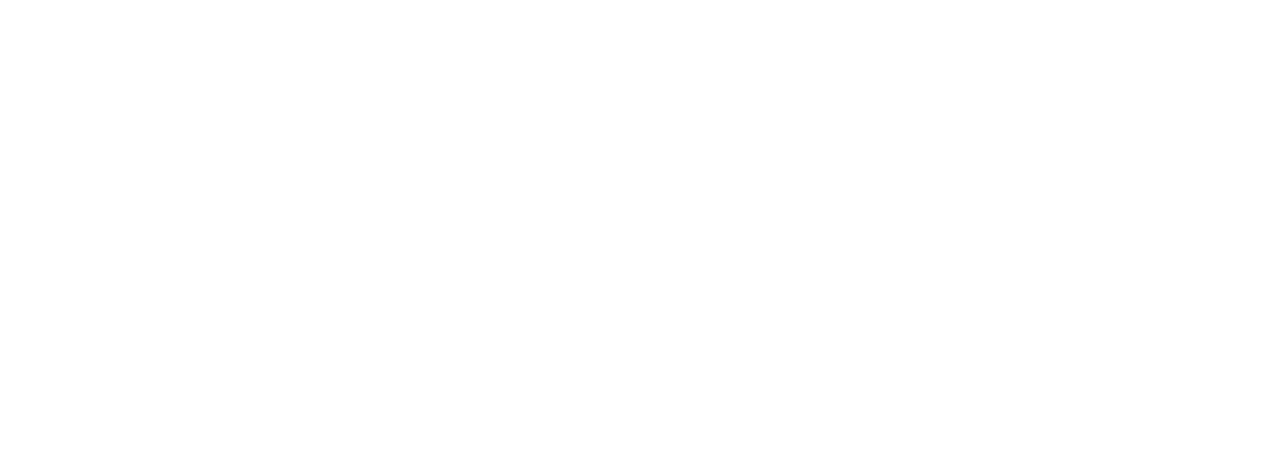
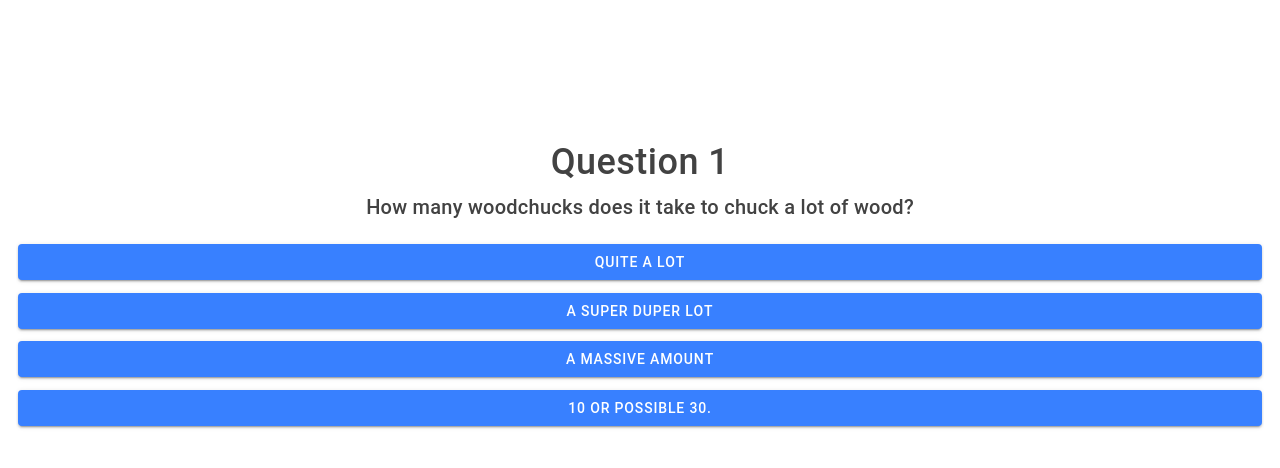
Before and after one commit to Get-Your-GreenBack-Tompkins/gygb-client-web, a React (Create React App) app: page /quiz/question in a window 1280 px wide. Shown: the top 468 px of the page. Built offline with nearby package versions, Linux system fonts and the light colour scheme.

Commit message:
base pages

```diff
--- a/src/App.tsx
+++ b/src/App.tsx
@@ -3,7 +3,10 @@
 import { IonApp, IonRouterOutlet } from '@ionic/react';
 import { IonReactRouter } from '@ionic/react-router';
 import Quiz from './pages/Quiz';
-import Question1 from './pages/Question1';
+import PQuestion from './pages/PQuestion';
+import Correct from './pages/Correct';
+import Incorrect from './pages/Incorrect';
+//import CQuestion from './components/CQuestion';
 
 /* Core CSS required for Ionic components to work properly */
 import '@ionic/react/css/core.css';
@@ -29,7 +32,9 @@
     <IonReactRouter>
       <IonRouterOutlet>
         <Route path="/quiz" component={Quiz} exact={true} />
-        <Route path="/quiz/question1" component={Question1} exact={true} />
+        <Route path="/quiz/question" component={PQuestion} exact={true} />
+        <Route path="/quiz/correct" component={Correct} exact={true} />
+        <Route path="/quiz/incorrect" component={Incorrect} exact={true} />
         <Route exact path="/" render={() => <Redirect to="/quiz" />} />
       </IonRouterOutlet>
     </IonReactRouter>
--- /dev/null
+++ b/src/components/CQuestion.tsx
@@ -0,0 +1,12 @@
+import React from 'react';
+/*
+function CQuestion(props: { content: React.ReactNode; }) {
+  return (
+    <h2 className="question">{props.content}</h2>
+  );
+}
+CQuestion.propTypes = {
+  content: React.PropTypes.string.isRequired
+};
+export default CQuestion;
+*/
--- /dev/null
+++ b/src/pages/Correct.tsx
@@ -0,0 +1,18 @@
+import React from 'react';
+import { IonPage, IonButton, IonContent, IonToolbar, IonTitle } from '@ionic/react';
+
+const Correct: React.FC = () => {
+  return (
+    <IonPage>
+      <IonContent fullscreen class="ion-padding">
+        <IonToolbar>
+          <IonTitle size="large" class="title">Correct!</IonTitle>
+          <IonTitle class="subtitle">It does take a massive amount of woodchucks!</IonTitle>
+          <IonButton routerLink="/quiz/question">Continue</IonButton>
+        </IonToolbar>
+      </IonContent>
+    </IonPage>
+  );
+};
+
+export default Correct;
--- /dev/null
+++ b/src/pages/Incorrect.tsx
@@ -0,0 +1,19 @@
+import React from 'react';
+import { IonPage, IonButton, IonContent, IonToolbar, IonTitle } from '@ionic/react';
+
+const Incorrect: React.FC = () => {
+  return (
+    <IonPage>
+      <IonContent fullscreen class="ion-padding">
+        <IonToolbar>
+          <IonTitle size="large" class="title">Whoops!</IonTitle>
+          <IonTitle class="subtitle">That isn't quite right...</IonTitle>
+          <IonButton routerLink="/quiz/question">Skip</IonButton><br />
+          <IonButton routerLink="/quiz/question">Try Again</IonButton>
+        </IonToolbar>
+      </IonContent>
+    </IonPage>
+  );
+};
+
+export default Incorrect;
--- /dev/null
+++ b/src/pages/PQuestion.tsx
@@ -0,0 +1,21 @@
+import React from 'react';
+import { IonPage, IonButton, IonContent, IonToolbar, IonTitle } from '@ionic/react';
+
+const Question: React.FC = () => {
+    return (
+        <IonPage>
+            <IonContent fullscreen class="ion-padding">
+                <IonToolbar>
+                    <IonTitle class="title">Question 1</IonTitle>
+                    <IonTitle class="subtitle">How many woodchucks does it take to chuck a lot of wood?</IonTitle>
+                    <IonButton expand="block" routerLink="/quiz/incorrect">Quite A Lot</IonButton>
+                    <IonButton expand="block" routerLink="/quiz/incorrect">A Super Duper Lot</IonButton>
+                    <IonButton expand="block" routerLink="/quiz/correct">A Massive Amount</IonButton>
+                    <IonButton expand="block" routerLink="/quiz/incorrect">10 or possible 30.</IonButton>
+                </IonToolbar>
+            </IonContent>
+        </IonPage>
+    );
+};
+
+export default Question;
--- a/src/pages/Question1.tsx
+++ /dev/null
@@ -1,14 +0,0 @@
-import React from 'react';
-import { IonButton, IonContent, IonToolbar, IonTitle, IonItem } from '@ionic/react';
-
-const Question1: React.FC = () => {
-    return (
-        <IonContent fullscreen class="ion-padding">
-            <IonToolbar>
-                <IonTitle size="large" class="title">Question 1</IonTitle>
-                <IonButton expand="block" routerLink="/quiz/question1">Start Quiz</IonButton>
-            </IonToolbar>
-        </IonContent>);
-    };
-
-export default Question1;
--- a/src/pages/Quiz.tsx
+++ b/src/pages/Quiz.tsx
@@ -1,16 +1,17 @@
+import React from 'react';
+import { IonPage, IonButton, IonContent, IonToolbar, IonTitle } from '@ionic/react';
 
-
-import React from 'react';
-import { IonButton, IonContent, IonToolbar, IonTitle, IonItem } from '@ionic/react';
-
-const Quiz: React.FC = () => {
+const Quiz: React.FC<{ question: string }> = ({ question }) => {
     return (
-        <IonContent fullscreen class="ion-padding">
-            <IonToolbar>
-                <IonTitle size="large" class="title">Get Your Greenback Quiz</IonTitle>
-                <IonButton expand="block" routerLink="/quiz/question1">Start Quiz</IonButton>
-            </IonToolbar>
-        </IonContent>);
-    };
+        <IonPage>
+            <IonContent fullscreen class="ion-padding">
+                <IonToolbar>
+                    <IonTitle class="title">Get Your<br />Greenback Quiz</IonTitle>
+                    <IonButton routerLink="/quiz/question" >Start Quiz</IonButton>
+                </IonToolbar>
+            </IonContent>
+        </IonPage>
+    );
+};
 
 export default Quiz;
--- /dev/null
+++ b/src/questions.json
@@ -0,0 +1,4 @@
+{
+  "1": "hi",
+  "2": "bye"
+}
--- a/src/theme/variables.css
+++ b/src/theme/variables.css
@@ -2,7 +2,18 @@
 http://ionicframework.com/docs/theming/ */
 
 .title {
-  padding-bottom: 5%;
+  margin-top: 10%;
+  margin-bottom: 5%;
+  font-size: 36px;
+}
+
+.subtitle {
+  margin-top: -4%;
+  margin-bottom: 2%;
+}
+
+ion-button {
+  margin-bottom: 1%;
 }
 
 /** Ionic CSS Variables **/
```
Also changed, not shown: 1 other file (tests, documents, lock files or other folders).
